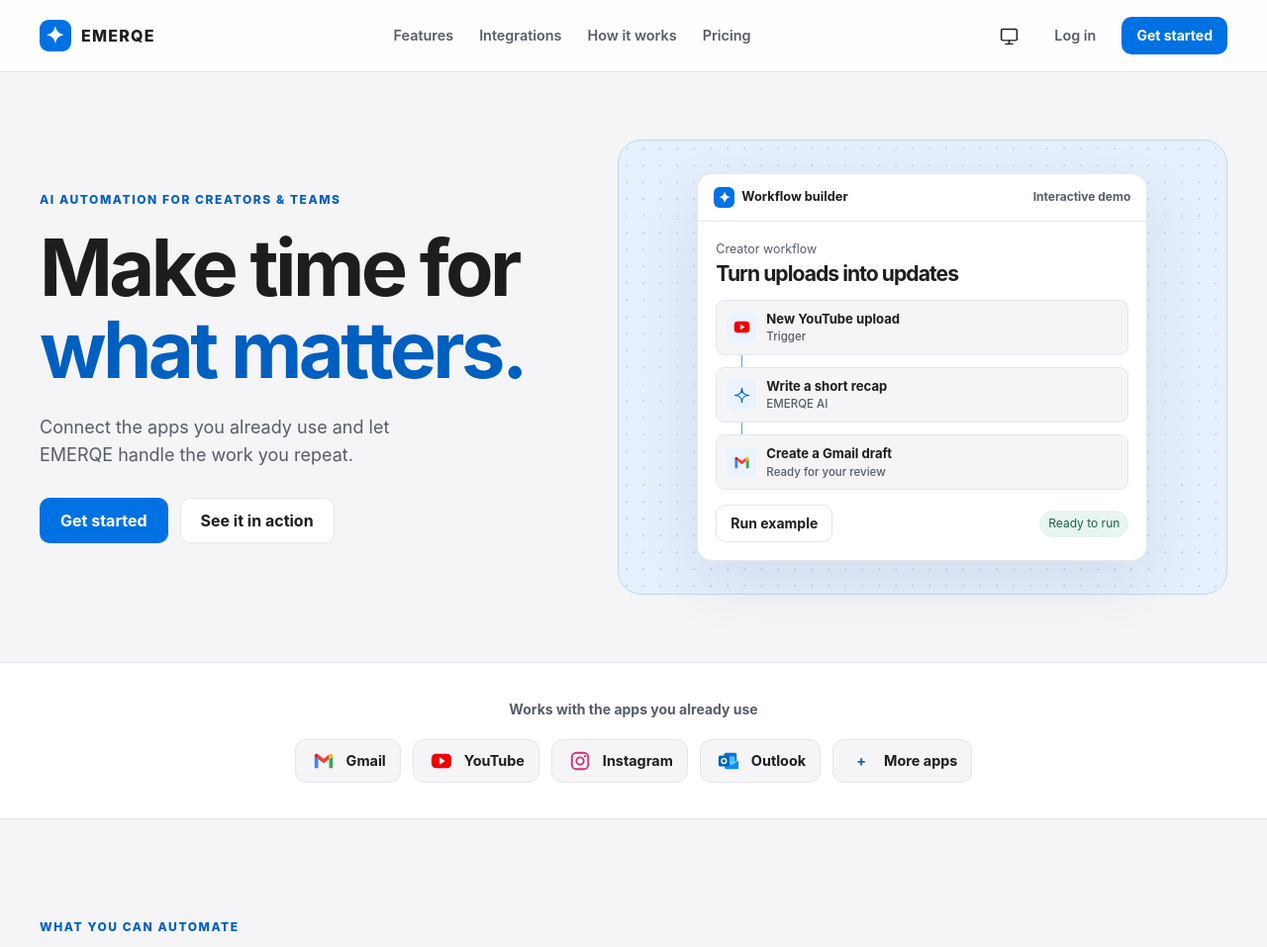
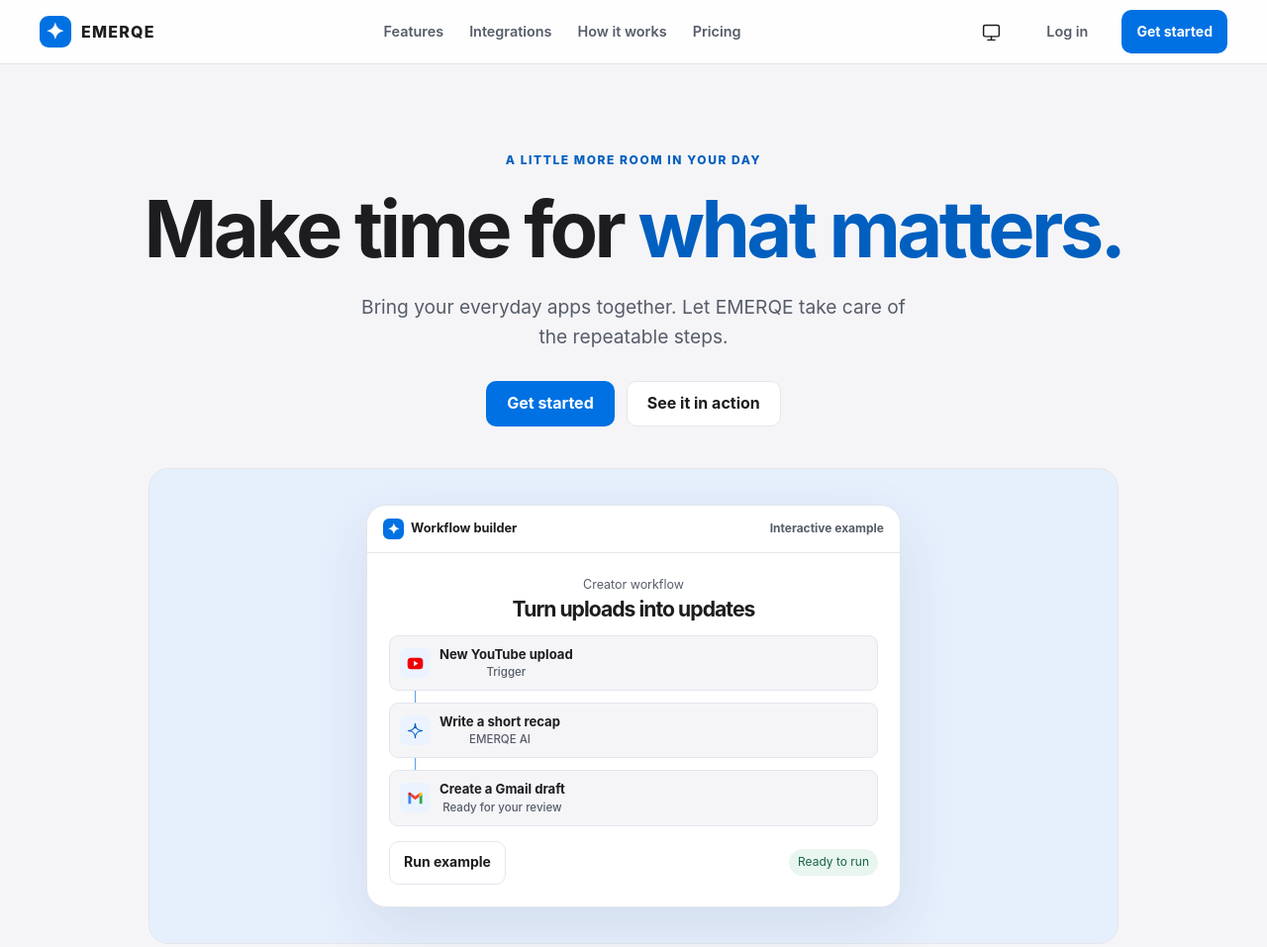
Before and after one commit to editcoustomer-max/Test-landing-, a plain HTML site: page index.html in a window 1280 px wide. Shown: the top 957 px of the page at 99% size. Drawn offline with Linux system fonts and the light colour scheme.

Commit message:
Apply refined EMERQE visual system

```diff
--- a/index.html
+++ b/index.html
@@ -6,6 +6,7 @@
 <meta name="color-scheme" content="light dark">
 <meta name="description" content="Connect the apps you already use and automate recurring work with EMERQE, an AI automation platform for creators and businesses.">
 <title>EMERQE — Make time for what matters</title>
+<meta name="theme-color" content="#f5f5f7">
 <script>
   try {
     const theme = localStorage.getItem('emerqe-theme');
@@ -13,11 +14,12 @@
   } catch {}
 </script>
 <style>
-:root{color-scheme:light;--bg:#f5f5f7;--surface:#fff;--ink:#1d1d1f;--muted:#565c69;--line:#e3e6ec;--blue:#0071e3;--link:#005fbf;--wash:#eaf3ff;--hero:#e6effc;--shadow:0 22px 60px #233e6a19;--nav:#ffffffdf;--good:#176446;--good-bg:#e8f6ef}
+:root{color-scheme:light;--bg:#f5f5f7;--surface-raised:#fff;--ink-strong:#1d1d1f;--text-secondary:#565c69;--hairline:#e3e6ec;--accent:#0071e3;--accent-hover:#005fc3;--radius-card:20px;--content-width:1200px;--surface:#fff;--ink:#1d1d1f;--muted:#565c69;--line:#e3e6ec;--blue:#0071e3;--link:#005fbf;--wash:#eaf3ff;--hero:#e6effc;--shadow:0 22px 60px #233e6a19;--nav:#ffffffdf;--good:#176446;--good-bg:#e8f6ef}
 @media(prefers-color-scheme:dark){:root:not([data-theme=light]){color-scheme:dark;--bg:#131314;--surface:#1c1c1e;--ink:#f5f5f7;--muted:#afb1bc;--line:#34363e;--blue:#2997ff;--link:#70b7ff;--wash:#172a40;--hero:#172335;--shadow:0 22px 60px #0006;--nav:#131314e6;--good:#92d4af;--good-bg:#18382c}}
-:root[data-theme=dark]{color-scheme:dark;--bg:#131314;--surface:#1c1c1e;--ink:#f5f5f7;--muted:#afb1bc;--line:#34363e;--blue:#2997ff;--link:#70b7ff;--wash:#172a40;--hero:#172335;--shadow:0 22px 60px #0006;--nav:#131314e6;--good:#92d4af;--good-bg:#18382c}
+:root[data-theme=dark]{color-scheme:dark;--surface-raised:#1c1c1e;--ink-strong:#f5f5f7;--text-secondary:#afb1bc;--hairline:#34363e;--accent:#2997ff;--bg:#131314;--surface:#1c1c1e;--ink:#f5f5f7;--muted:#afb1bc;--line:#34363e;--blue:#2997ff;--link:#70b7ff;--wash:#172a40;--hero:#172335;--shadow:0 22px 60px #0006;--nav:#131314e6;--good:#92d4af;--good-bg:#18382c}
 *,*::before,*::after{box-sizing:border-box}
 html{scroll-behavior:smooth;scroll-padding-top:96px}
+::selection{background:color-mix(in srgb,var(--blue) 22%,transparent)}
 body{margin:0;background:var(--bg);color:var(--ink);font:16px/1.55 -apple-system,BlinkMacSystemFont,"Inter","Segoe UI",sans-serif;-webkit-font-smoothing:antialiased}
 body,.header,.panel,.card,.integration,.canvas,.flow,.step,.cta,.plans article,dialog{transition:background-color .35s,color .35s,border-color .35s}
 a{color:inherit;text-decoration:none}
@@ -29,10 +31,10 @@ h1{font-size:clamp(3rem,6.2vw,6rem);font-weight:750}
 h2{font-size:clamp(2.35rem,5vw,4.5rem);font-weight:730}
 h3{font-size:1.4rem}
 p{color:var(--muted)}
-.wrap{width:min(1200px,calc(100% - 64px));margin-inline:auto}
+.wrap{width:min(var(--content-width),calc(100% - 64px));margin-inline:auto}
 .skip{position:fixed;top:8px;left:8px;z-index:20;translate:0 -150%}.skip:focus{translate:0}
 .header{position:sticky;top:0;z-index:10;background:var(--nav);border-bottom:1px solid var(--line);backdrop-filter:blur(18px)}
-.nav{min-height:72px;display:flex;gap:24px;align-items:center;justify-content:space-between}
+.nav{min-height:64px;display:flex;gap:24px;align-items:center;justify-content:space-between}
 .brand{display:inline-flex;align-items:center;gap:10px;font-weight:800;letter-spacing:.075em;white-space:nowrap}
 .mark{display:inline-grid;place-items:center;width:32px;height:32px;flex:none;border-radius:9px;background:#0071e3;color:white;font-size:23px;line-height:1}
 .links,.nav-actions,.actions{display:flex;align-items:center;gap:26px}
@@ -43,26 +45,27 @@ p{color:var(--muted)}
 .button.secondary{color:var(--ink);background:var(--surface);border-color:var(--line)}
 :root[data-theme=dark] .button:not(.secondary){background:#2997ff;color:#101417}
 @media(prefers-color-scheme:dark){:root:not([data-theme=light]) .button:not(.secondary){background:#2997ff;color:#101417}}
-.small{min-height:38px;padding:8px 14px;font-size:.875rem}
+.small{min-height:44px;padding:8px 14px;font-size:.875rem}
 .icon-button,.login{border:0;background:none;padding:0}
-.icon-button{width:40px;height:40px;display:grid;place-items:center;border-radius:9px}
+.login{min-height:44px;padding-inline:8px}
+.icon-button{width:44px;height:44px;display:grid;place-items:center;border-radius:9px}
 .icon-button:hover{background:var(--wash)}
 .icon{width:21px;height:21px;fill:none;stroke:currentColor;stroke-width:1.7;stroke-linecap:round;stroke-linejoin:round;vertical-align:middle;flex:none}
 .menu,.mobile-login{display:none}
 .hero{overflow:hidden}
-.hero-inner{min-height:596px;display:grid;grid-template-columns:.93fr 1.07fr;align-items:center;gap:48px;padding-block:64px}
+.hero-inner{min-height:620px;display:grid;grid-template-columns:1fr;justify-items:center;align-content:center;text-align:center;gap:42px;padding-block:88px 64px}
 .kicker{font-size:.75rem;font-weight:800;letter-spacing:.13em;text-transform:uppercase;color:var(--link);margin-bottom:18px}
-.hero h1 span{display:block;color:var(--link)}
-.hero-copy>p:not(.kicker){font-size:1.125rem;max-width:420px;margin-top:24px}
-.actions{gap:12px;flex-wrap:wrap;margin-top:29px}
-.canvas{min-width:0;min-height:460px;border:1px solid color-mix(in srgb,var(--blue) 14%,var(--line));border-radius:24px;padding:32px;display:grid;place-items:center;background-color:var(--hero);background-image:radial-gradient(circle,color-mix(in srgb,var(--blue) 21%,transparent) 1px,transparent 1px);background-size:17px 17px;position:relative;isolation:isolate}
-.canvas::after{content:"";position:absolute;inset:0;border-radius:inherit;background:radial-gradient(ellipse at center,var(--hero) 18%,transparent 74%);z-index:-1}
-.panel{width:100%;max-width:455px;background:var(--surface);border:1px solid var(--line);border-radius:15px;box-shadow:var(--shadow);overflow:hidden;transform:translateY(var(--drift,0px))}
+.hero h1 span{display:inline;color:var(--link)}
+.hero-copy>p:not(.kicker){font-size:1.2rem;max-width:560px;margin:24px auto 0}
+.actions{justify-content:center;gap:12px;flex-wrap:wrap;margin-top:29px}
+.canvas{min-width:0;min-height:430px;width:min(100%,980px);border:1px solid var(--line);border-radius:var(--radius-card);padding:36px;display:grid;place-items:center;background-color:var(--hero);position:relative;isolation:isolate}
+.canvas::after{content:"";position:absolute;inset:0;border-radius:inherit;background:linear-gradient(180deg,color-mix(in srgb,var(--hero) 85%,transparent),transparent 45%);z-index:-1}
+.panel{width:100%;max-width:540px;background:var(--surface);border:1px solid var(--line);border-radius:var(--radius-card);box-shadow:var(--shadow);overflow:hidden;transform:translateY(var(--drift,0px))}
 .panel-top{display:flex;align-items:center;justify-content:space-between;gap:10px;padding:13px 16px;border-bottom:1px solid var(--line);font-size:.8rem;font-weight:650}
 .panel-top .mark{width:21px;height:21px;border-radius:6px;font-size:15px;margin-right:7px}
 .panel-top>span:first-child{display:flex;align-items:center}
 .sample{font-size:.75rem;color:var(--muted);white-space:nowrap}
-.panel-body{padding:18px}
+.panel-body{padding:22px}
 .panel-caption{font-size:.78rem;color:var(--muted);margin-bottom:5px}
 .panel-title{font-size:1.32rem;margin-bottom:15px}
 .flow{display:flex;align-items:center;gap:10px;padding:8px 10px;background:var(--bg);border:1px solid var(--line);border-radius:9px;font-size:.82rem;font-weight:680}
@@ -90,7 +93,7 @@ p{color:var(--muted)}
 .heading>p:not(.kicker){font-size:1.1rem;margin-top:16px}
 .feature-grid,.plans,.steps,.proof-grid{display:grid;gap:16px}
 .feature-grid{grid-template-columns:repeat(2,minmax(0,1fr))}
-.card,.plans article,.step,.proof-grid article{background:var(--surface);border:1px solid var(--line);border-radius:18px;padding:25px;transition:background .35s,border-color .25s,transform .25s,box-shadow .25s}
+.card,.plans article,.step,.proof-grid article{background:var(--surface);border:1px solid var(--line);border-radius:var(--radius-card);padding:28px;transition:background .35s,border-color .25s,transform .25s,box-shadow .25s}
 .card:hover,.plans article:hover,.step:hover{border-color:color-mix(in srgb,var(--blue) 55%,var(--line));transform:translateY(-4px);box-shadow:var(--shadow)}
 .feature-head{display:flex;justify-content:space-between;align-items:center;margin-bottom:24px;gap:10px}
 .audience{color:var(--muted);font-size:.78rem;font-weight:650}
@@ -134,8 +137,8 @@ dialog p{margin-bottom:18px}
 .reveal{transition:transform .65s cubic-bezier(.2,.7,.2,1),opacity .65s}
 .hero-copy{animation:arrive .7s both}.canvas{animation:arrive .8s .12s both}
 @media(max-width:900px){.nav{gap:15px}.nav-actions,.links{gap:13px}.hero-inner{gap:26px;min-height:unset}.canvas{padding:20px;min-height:410px}}
-@media(max-width:730px){.wrap{width:calc(100% - 36px)}.nav{min-height:62px}.nav-actions{gap:6px}.menu{display:grid}.nav .links{display:none;position:absolute;top:100%;left:0;right:0;background:var(--surface);padding:18px;border-bottom:1px solid var(--line);flex-wrap:wrap;justify-content:center;gap:18px}.nav .links.open{display:flex}.nav .nav-actions .login{display:none}.nav .mobile-login{display:inline-block}.hero-inner{grid-template-columns:1fr;padding-block:48px 34px;gap:32px}.hero-copy>p:not(.kicker){margin-top:17px}.canvas{min-height:370px}.section{padding-block:64px}.faq,.plans{grid-template-columns:1fr}.faq{gap:0}.faq .heading{margin-bottom:25px}.cta{margin-bottom:55px}}
-@media(max-width:470px){.brand{font-size:.9rem;gap:6px}.nav-actions .button{padding-inline:9px}.nav-actions .icon-button{width:34px}.canvas{padding:12px;min-height:344px}.panel-body{padding:13px}.feature-grid,.steps,.proof-grid{grid-template-columns:1fr}.card,.plans article,.step,.proof-grid article{padding:20px}}
+@media(max-width:730px){.wrap{width:calc(100% - 36px)}.nav{min-height:62px}.nav-actions{gap:6px}.menu{display:grid}.nav .links{display:none;position:absolute;top:100%;left:0;right:0;background:var(--surface);padding:18px;border-bottom:1px solid var(--line);flex-wrap:wrap;justify-content:center;gap:18px}.nav .links.open{display:flex}.nav .nav-actions .login{display:none}.nav .mobile-login{display:inline-flex;align-items:center;min-height:44px}.hero-inner{grid-template-columns:1fr;padding-block:48px 34px;gap:32px}.hero-copy>p:not(.kicker){margin-top:17px}.canvas{min-height:370px}.section{padding-block:64px}.faq,.plans{grid-template-columns:1fr}.faq{gap:0}.faq .heading{margin-bottom:25px}.cta{margin-bottom:55px}}
+@media(max-width:470px){.brand{font-size:.9rem;gap:6px}.nav-actions .button{padding-inline:9px}.nav-actions .icon-button{width:44px}.canvas{padding:12px;min-height:344px}.panel-body{padding:13px}.feature-grid,.steps,.proof-grid{grid-template-columns:1fr}.card,.plans article,.step,.proof-grid article{padding:20px}}
 @media(prefers-reduced-motion:reduce){*,*::before,*::after{animation:none!important;transition:none!important;scroll-behavior:auto!important}.panel{transform:none}.motion .reveal:not(.seen){opacity:1;transform:none}}
 </style>
 </head>
@@ -174,14 +177,14 @@ dialog p{margin-bottom:18px}
   <section class="hero">
     <div class="wrap hero-inner">
       <div class="hero-copy">
-        <p class="kicker">AI automation for creators &amp; teams</p>
+        <p class="kicker">A little more room in your day</p>
         <h1>Make time for <span>what matters.</span></h1>
-        <p>Connect the apps you already use and let EMERQE handle the work you repeat.</p>
+        <p>Bring your everyday apps together. Let EMERQE take care of the repeatable steps.</p>
         <div class="actions"><a class="button" href="#pricing">Get started</a><a class="button secondary" href="#workflow">See it in action</a></div>
       </div>
       <div class="canvas" id="workflow">
         <div class="panel">
-          <div class="panel-top"><span><span class="mark" aria-hidden="true">✦</span>Workflow builder</span><span class="sample">Interactive demo</span></div>
+          <div class="panel-top"><span><span class="mark" aria-hidden="true">✦</span>Workflow builder</span><span class="sample">Interactive example</span></div>
           <div class="panel-body">
             <p class="panel-caption">Creator workflow</p>
             <h2 class="panel-title">Turn uploads into updates</h2>
@@ -239,9 +242,9 @@ dialog p{margin-bottom:18px}
     <div class="wrap section">
       <div class="heading reveal"><p class="kicker">Pricing preview</p><h2>Pick a starting point.</h2><p>Illustrative plans and prices for individuals and teams.</p></div>
       <div class="plans">
-        <article class="reveal"><h3>Starter</h3><p>Try your first recurring workflow.</p><div class="price">$0 <small>/ month</small></div><ul><li>1 active workflow</li><li>50 runs per month</li><li>Draft review</li></ul><button type="button" class="button secondary" data-plan="Starter">Explore Starter</button></article>
-        <article class="featured reveal"><h3>Creator</h3><p>Keep up with publishing and partnerships.</p><div class="price">$19 <small>/ month</small></div><ul><li>10 active workflows</li><li>1,000 runs per month</li><li>AI drafting and summaries</li></ul><button type="button" class="button" data-plan="Creator">Explore Creator</button></article>
-        <article class="reveal"><h3>Business</h3><p>Share repeatable processes across a team.</p><div class="price">$49 <small>/ month</small></div><ul><li>25 active workflows</li><li>5,000 runs per month</li><li>Shared workspace</li></ul><button type="button" class="button secondary" data-plan="Business">Explore Business</button></article>
+        <article class="reveal"><h3>Starter</h3><p>Try your first recurring workflow.</p><div class="price">$0 <small>/ month</small></div><ul><li>1 active workflow</li><li>50 runs per month</li><li>Draft review</li></ul><button type="button" class="button secondary" data-plan="Starter">Plan details</button></article>
+        <article class="featured reveal"><h3>Creator</h3><p>Keep up with publishing and partnerships.</p><div class="price">$19 <small>/ month</small></div><ul><li>10 active workflows</li><li>1,000 runs per month</li><li>AI drafting and summaries</li></ul><button type="button" class="button" data-plan="Creator">Plan details</button></article>
+        <article class="reveal"><h3>Business</h3><p>Share repeatable processes across a team.</p><div class="price">$49 <small>/ month</small></div><ul><li>25 active workflows</li><li>5,000 runs per month</li><li>Shared workspace</li></ul><button type="button" class="button secondary" data-plan="Business">Plan details</button></article>
       </div>
     </div>
   </section>
@@ -293,6 +296,7 @@ function setMenu(open) {
 }
 menu.addEventListener('click', () => setMenu(!links.classList.contains('open')));
 links.addEventListener('click', event => { if (event.target.closest('a')) setMenu(false); });
+window.addEventListener('resize', () => { if (window.innerWidth > 730) setMenu(false); });
 document.addEventListener('keydown', event => {
   if (event.key === 'Escape' && links.classList.contains('open')) {
     setMenu(false);
```
